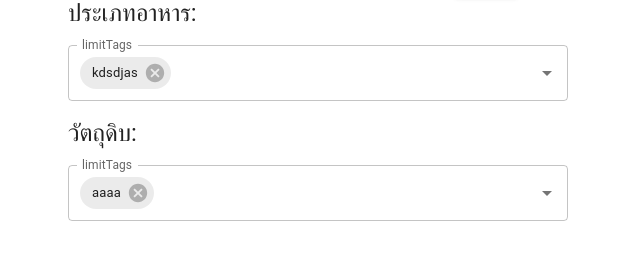
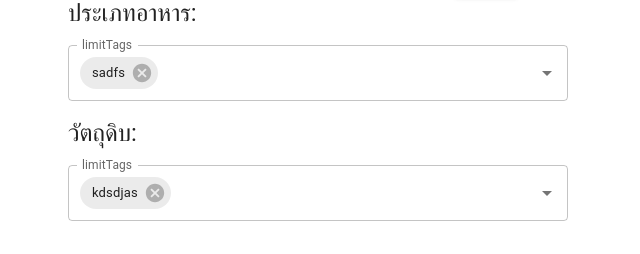
Before and after one commit to IKNNS/Software-Engineering, a Next.js app: page /register1 in a window 1280 px wide. Shown: the part 396-650 px from the top of the page, without its empty margins (322-962 px from the left). Built offline with nearby package versions, Linux system fonts and the light colour scheme.

Commit message:
Update register1.tsx

```diff
--- a/pages/register1.tsx
+++ b/pages/register1.tsx
@@ -9,18 +9,20 @@ import {
 } from "@mui/material";
 import { Container } from "@mui/system";
 import { type } from "os";
-import React from "react";
-
+import React, { useState } from "react";
+ interface ITag  {
+  name:string;
+  color:string;
+}
 export default function register1() {
-  const types = ["kdsdjas", "djkasdja", "dkoapdso"];
-  const i = ["aaaa", "ffadadas", "ewadsada"];
-  const img =
-    "https://d1imgdcsrvbfip.cloudfront.net/attachment_images/c97e07d09e40f900b9c1b2c72613b5a9a78f39ea.jpg?X-Amz-Algorithm=AWS4-HMAC-SHA256&X-Amz-Credential=ASIAXVZDCJJC5AJQ47UT%2F20210617%2Fap-southeast-1%2Fs3%2Faws4_request&X-Amz-Date=20210617T151048Z&X-Amz-Expires=900&X-Amz-SignedHeaders=host&X-Amz-Security-Token=FwoGZXIvYXdzEKn%2F%2F%2F%2F%2F%2F%2F%2F%2F%2FwEaDNULeBC%2FEJ4%2FjzrCyiKbAwAax%2Fs6FeHEWfaxl7VNbWb%2FoJfswQpvNJIKiQj2BdKqglqd%2Bse9ux6Wqoq6FUyllFnNL7SiroMj8MhluoULu0PVW0W5WPrxzbrIow06desSh1QBfGdqFrUdbdfNy1GRYOwKXeKCRr5T9eJBmsVNfMxrol7y0KGEZ%2FegAIg0VoXvQqBuo3Y5JV0Ag94H61iLv6vNq%2BwgbTzRda68ta494705aMwz6bF2aigXHIEWCvrEHviAmXS8K1uOPJ6auBLkVVa%2Bv9gdhQcUDDwSZU073Rs%2BafNQHSmwwuwZ1ybXgeBZREm6ac3QiLmAe0D8xjPOsnONRKaBoswdes1dY12bjpzae%2FnbvPtEI5QjQ3km3XyFAO6003u%2BTs8ByKvRYnJyOe9kDokpAW1uDyc0Y6nopgLSHu%2BBp63UEl%2BQCDQpDsdCht5tF2qbFAgmcL8Q3g8SqnMao6ULT7MxL5Szf84LMSKvvTtR8EGnq0dNrcK7kBouqPe6h3jAyoeRr1kwD5%2Bc5dbn%2B3glrPK%2BOUIcCo4%2BxRKBWDVEcJ3FRyYQvijHya2GBjI1FgNGm2nxIyJafRgxih4x4ec14civqQG9yQ%2BOMPPPjwFse5HcJd6%2FsYnUAmYtrlizOGNufcE%3D&X-Amz-Signature=8c516f5f797c211ed9c9a6edcdaf03d38eb300420b5be1f4d17ba90e9cddc862";
+  const [types,setTypes] = useState<ITag[]>([{name:"sadfs",color:"#FF0"}])
+  const [ingredients,setIngredients] = useState(["kdsdjas", "djkasdja", "dkoapdso"])
+  const [img,setImg] = useState("https://d1imgdcsrvbfip.cloudfront.net/attachment_images/c97e07d09e40f900b9c1b2c72613b5a9a78f39ea.jpg?X-Amz-Algorithm=AWS4-HMAC-SHA256&X-Amz-Credential=ASIAXVZDCJJC5AJQ47UT%2F20210617%2Fap-southeast-1%2Fs3%2Faws4_request&X-Amz-Date=20210617T151048Z&X-Amz-Expires=900&X-Amz-SignedHeaders=host&X-Amz-Security-Token=FwoGZXIvYXdzEKn%2F%2F%2F%2F%2F%2F%2F%2F%2F%2FwEaDNULeBC%2FEJ4%2FjzrCyiKbAwAax%2Fs6FeHEWfaxl7VNbWb%2FoJfswQpvNJIKiQj2BdKqglqd%2Bse9ux6Wqoq6FUyllFnNL7SiroMj8MhluoULu0PVW0W5WPrxzbrIow06desSh1QBfGdqFrUdbdfNy1GRYOwKXeKCRr5T9eJBmsVNfMxrol7y0KGEZ%2FegAIg0VoXvQqBuo3Y5JV0Ag94H61iLv6vNq%2BwgbTzRda68ta494705aMwz6bF2aigXHIEWCvrEHviAmXS8K1uOPJ6auBLkVVa%2Bv9gdhQcUDDwSZU073Rs%2BafNQHSmwwuwZ1ybXgeBZREm6ac3QiLmAe0D8xjPOsnONRKaBoswdes1dY12bjpzae%2FnbvPtEI5QjQ3km3XyFAO6003u%2BTs8ByKvRYnJyOe9kDokpAW1uDyc0Y6nopgLSHu%2BBp63UEl%2BQCDQpDsdCht5tF2qbFAgmcL8Q3g8SqnMao6ULT7MxL5Szf84LMSKvvTtR8EGnq0dNrcK7kBouqPe6h3jAyoeRr1kwD5%2Bc5dbn%2B3glrPK%2BOUIcCo4%2BxRKBWDVEcJ3FRyYQvijHya2GBjI1FgNGm2nxIyJafRgxih4x4ec14civqQG9yQ%2BOMPPPjwFse5HcJd6%2FsYnUAmYtrlizOGNufcE%3D&X-Amz-Signature=8c516f5f797c211ed9c9a6edcdaf03d38eb300420b5be1f4d17ba90e9cddc862")
   return (
     <Container>
       <Stack alignItems="center">
         <Typography variant="h3">สลัด</Typography>
-        <Box>
+        <Box >
           <ImageListItem>
             <img
               src={`${img}?w=164&h=164&fit=crop&auto=format`}
@@ -42,7 +44,7 @@ export default function register1() {
             limitTags={2}
             id="multiple-limit-tags"
             options={types}
-            getOptionLabel={(option) => option}
+            getOptionLabel={(option) => option.name}
             defaultValue={[types[0]]}
             renderInput={(params) => (
               <TextField {...params} label="limitTags" placeholder="" />
@@ -56,9 +58,9 @@ export default function register1() {
             multiple
             limitTags={2}
             id="multiple-limit-tags"
-            options={i}
+            options={ingredients}
             getOptionLabel={(option) => option}
-            defaultValue={[i[0]]}
+            defaultValue={[ingredients[0]]}
             renderInput={(params) => (
               <TextField {...params} label="limitTags" placeholder="" />
             )}
```
